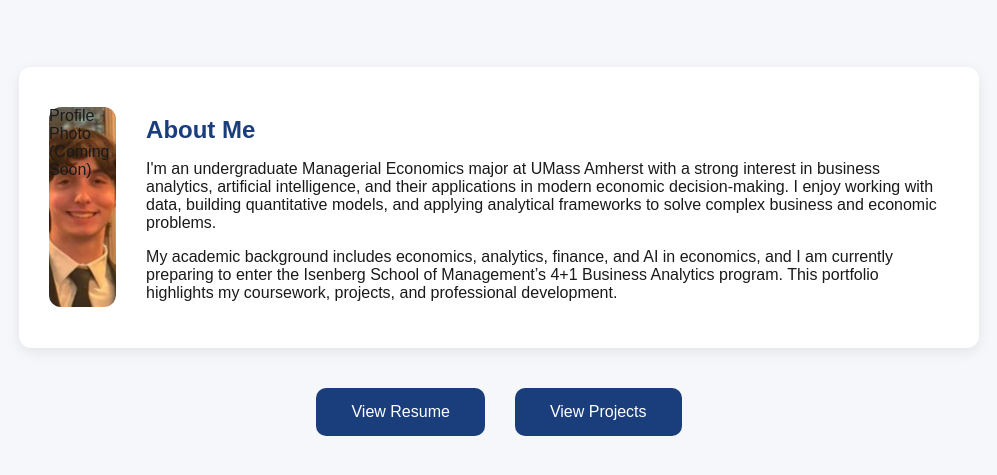
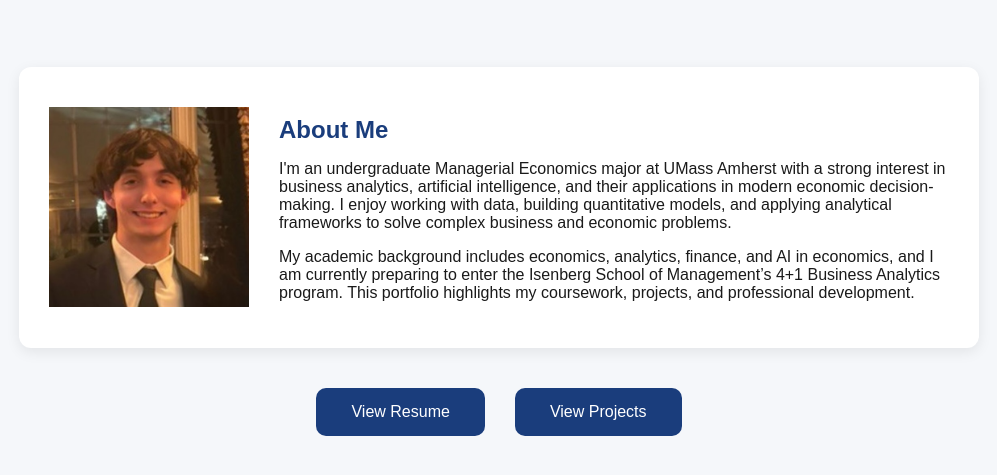
Before and after one commit to dhernandezro/firstwebsite, a plain HTML site: page index.html in a window 1280 px wide. Shown: the part 171-646 px from the top of the page, without its empty margins (141-1138 px from the left). Drawn offline with Linux system fonts and the light colour scheme.

Commit message:
Comment out profile image styles in index.html
Commented out background image styles for profile placeholder.

```diff
--- a/index.html
+++ b/index.html
@@ -45,13 +45,17 @@
         .profile-placeholder {
     width: 200px;
     height: 200px;
-    background-image: url("18826F8B-CBC1-416C-8253-21D8C4012C6C copy.jpeg");
-    background-size: cover;        /* fills the box */
-    background-position: center;   /* centers the face */
+    /*
+    background-image: url("18826F8B-CBC1-416C-8253-21D8C4012C6C copy.jpeg"); */
+    /*background-size: cover;*/        /* fills the box */
+    /*background-position: center;*/   /* centers the face */
+
     background-repeat: no-repeat;
     border-radius: 12px;
 }
-
+        .profile-img {
+            max-width: 200px;
+            height: auto;
         }
 
         .about-text {
@@ -98,7 +102,7 @@
     <!-- About Section -->
     <div class="container">
         <div class="profile-placeholder">
-            Profile Photo<br>(Coming Soon)
+            <img class="profile-img" src="18826F8B-CBC1-416C-8253-21D8C4012C6C copy.jpeg">
         </div>
 
         <div class="about-text">
```
